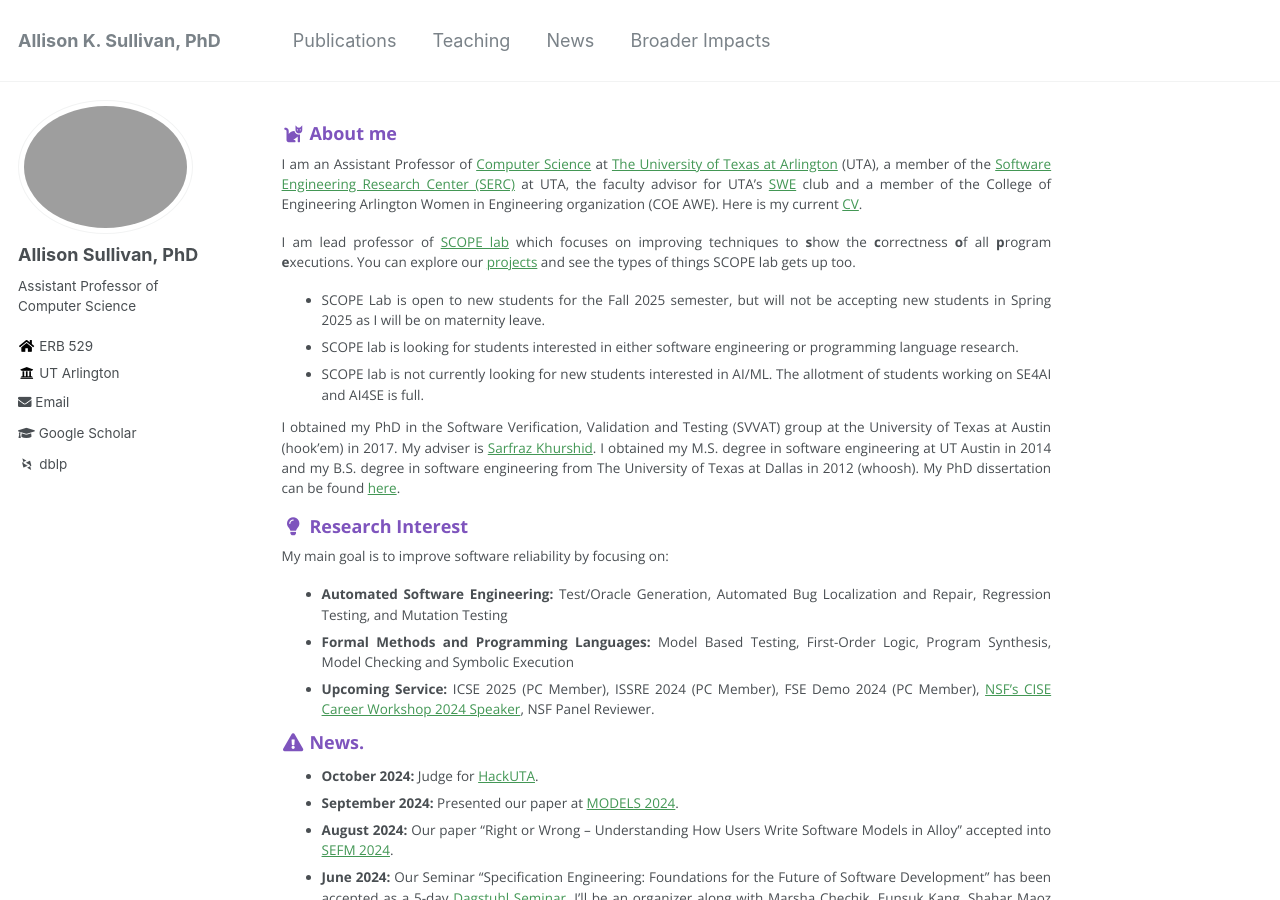
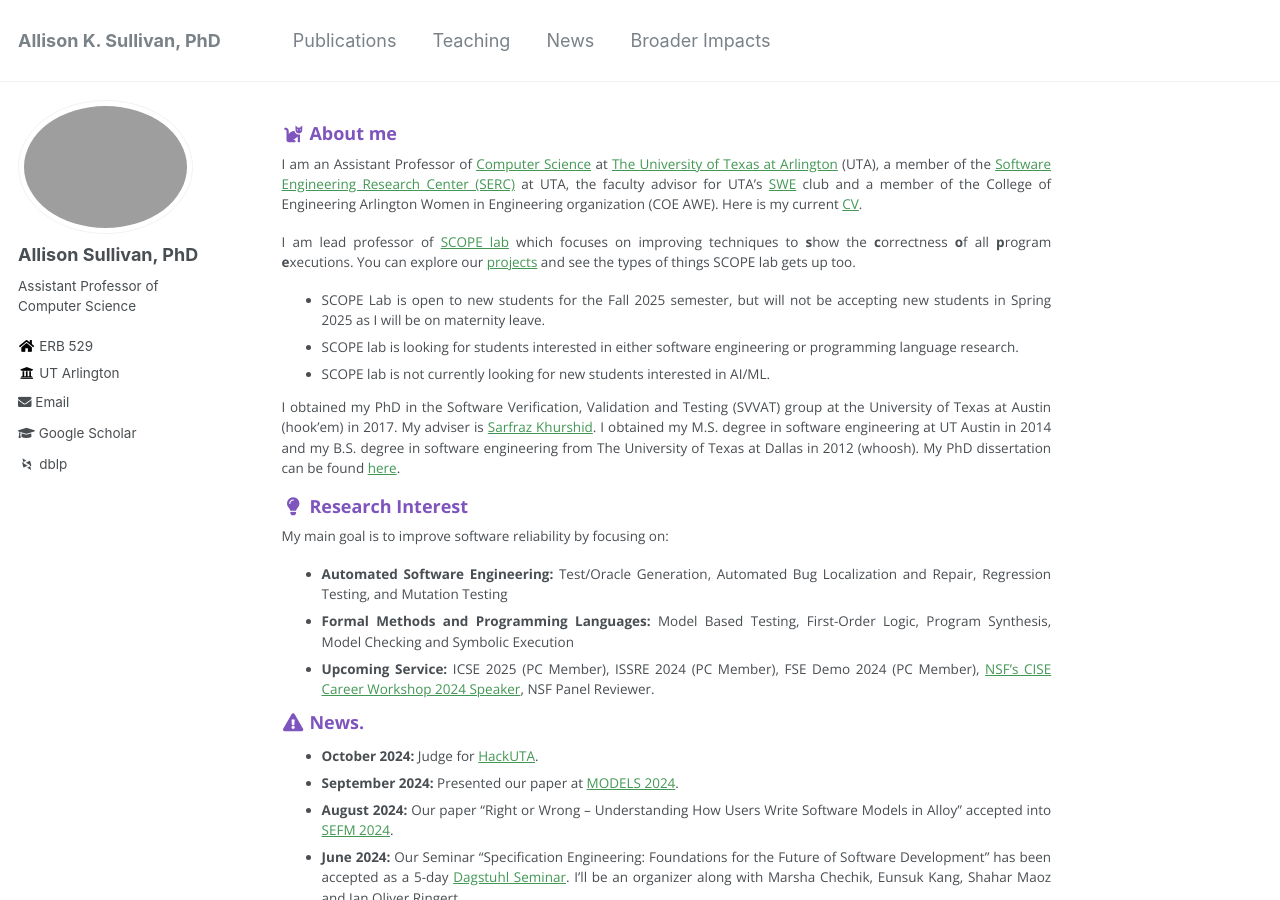
Before and after one commit to Allisonius/allisonius.github.io, a Jekyll site: the page built from _pages/about.md, in a window 1280 px wide and 900 px high. Built offline with Jekyll 4.4.1, drawn with Linux system fonts in a browser that asks for light colours; some web fonts are replaced.

Commit message:
Update about.md

```diff
--- a/_pages/about.md
+++ b/_pages/about.md
@@ -15,7 +15,7 @@ I am an Assistant Professor of [Computer Science](https://www.uta.edu/academics/
 I am lead professor of [SCOPE lab](https://scopelabuta.github.io/) which focuses on improving techniques to **s**how the **c**orrectness **o**f all **p**rogram **e**xecutions.  You can explore our [projects](https://scopelabuta.github.io/projects/) and see the types of things SCOPE lab gets up too.
 * SCOPE Lab is open to new students for the Fall 2025 semester, but will not be accepting new students in Spring 2025 as I will be on maternity leave.
 * SCOPE lab is looking for students interested in either software engineering or programming language research.
-* SCOPE lab is not currently looking for new students interested in AI/ML. The allotment of students working on SE4AI and AI4SE is full.
+* SCOPE lab is not currently looking for new students interested in AI/ML.
 
 I obtained my PhD in the Software Verification, Validation and Testing (SVVAT) group at the University of Texas at Austin (hook'em) in 2017. My adviser is [Sarfraz Khurshid](https://users.ece.utexas.edu/~khurshid/). I obtained my M.S. degree in software engineering at UT Austin in 2014 and my B.S. degree in software engineering from The University of Texas at Dallas in 2012 (whoosh). My PhD dissertation can be found [here](files/dissertation.pdf).
 
```
